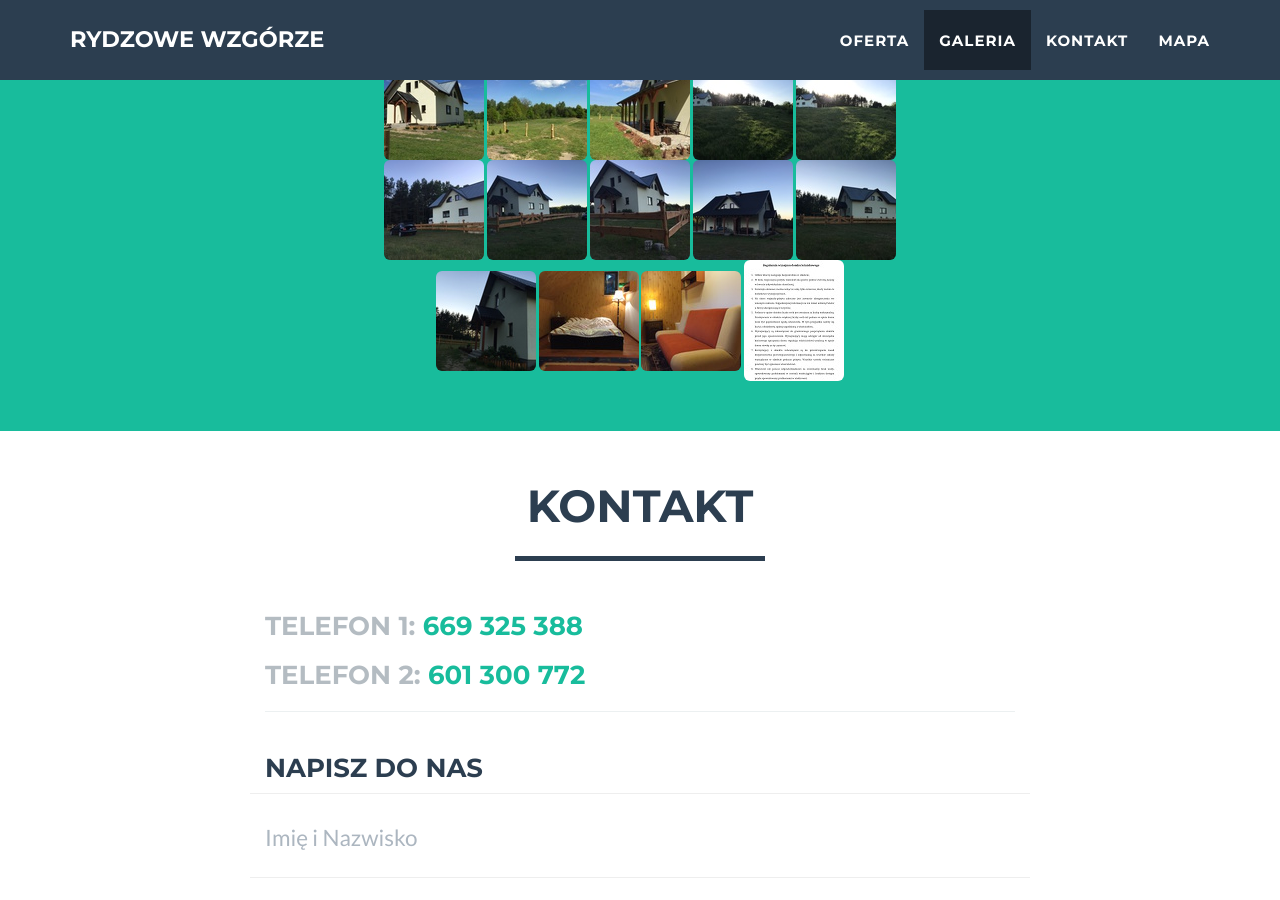
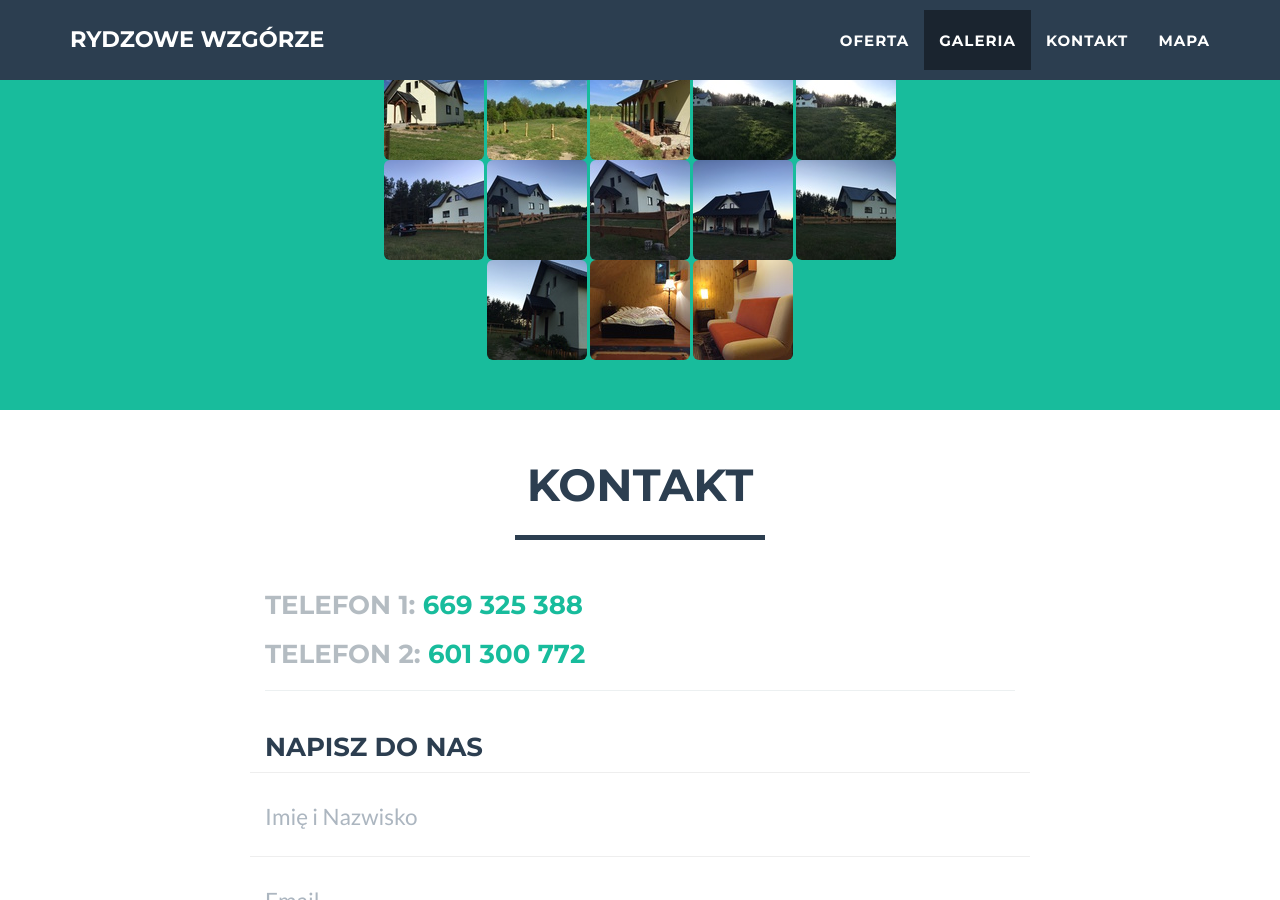
Before and after one commit to miensol/rydzowe-wzgorze, a Jekyll site: the page built from index.html, in a window 1280 px wide and 900 px high, scrolled down 3366 px. Built offline with Jekyll 4.4.1, drawn with Linux system fonts in a browser that asks for light colours.

Commit message:
usunięcie zdjęcia

```diff
--- a/_config.yml
+++ b/_config.yml
@@ -66,4 +66,3 @@ gallery:
   - image: IMG_1265.JPG
   - image: IMG_1268.JPG
   - image: IMG_1271.JPG
-  - image: elo.jpg
```
